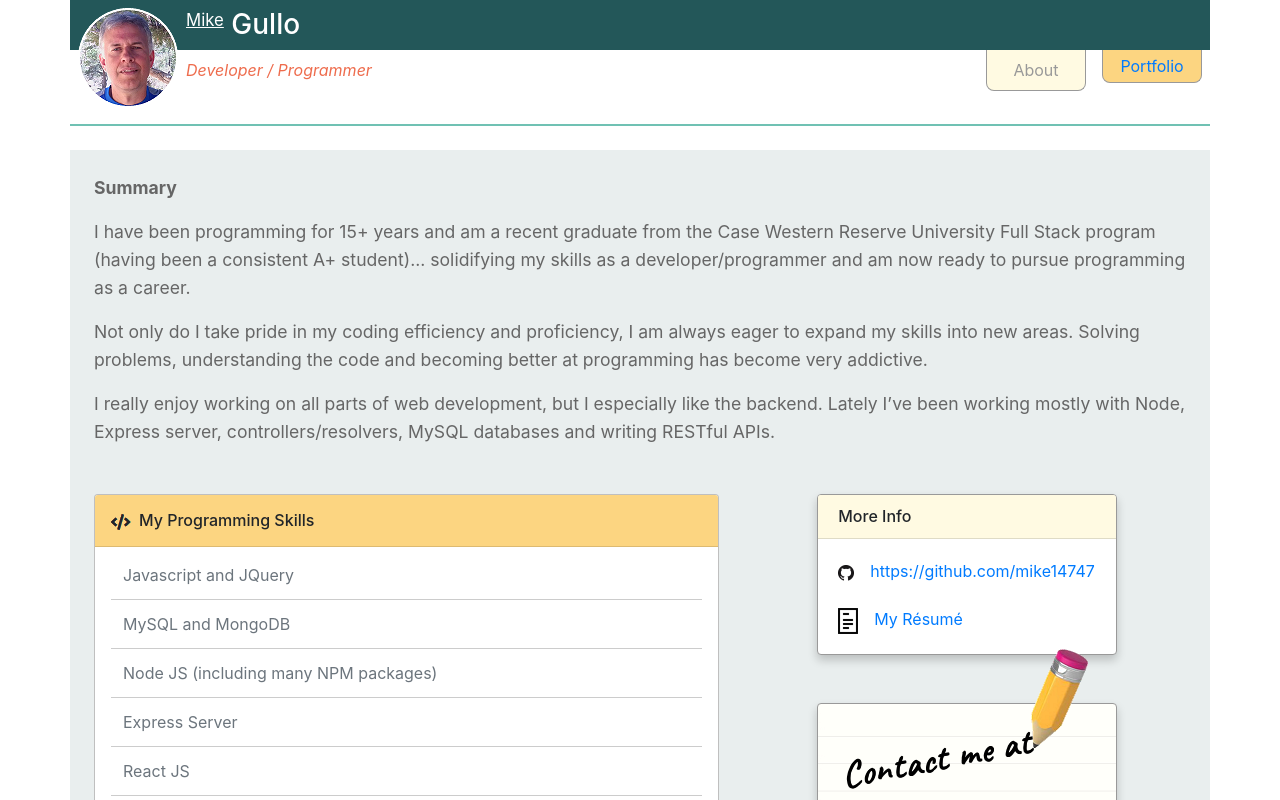
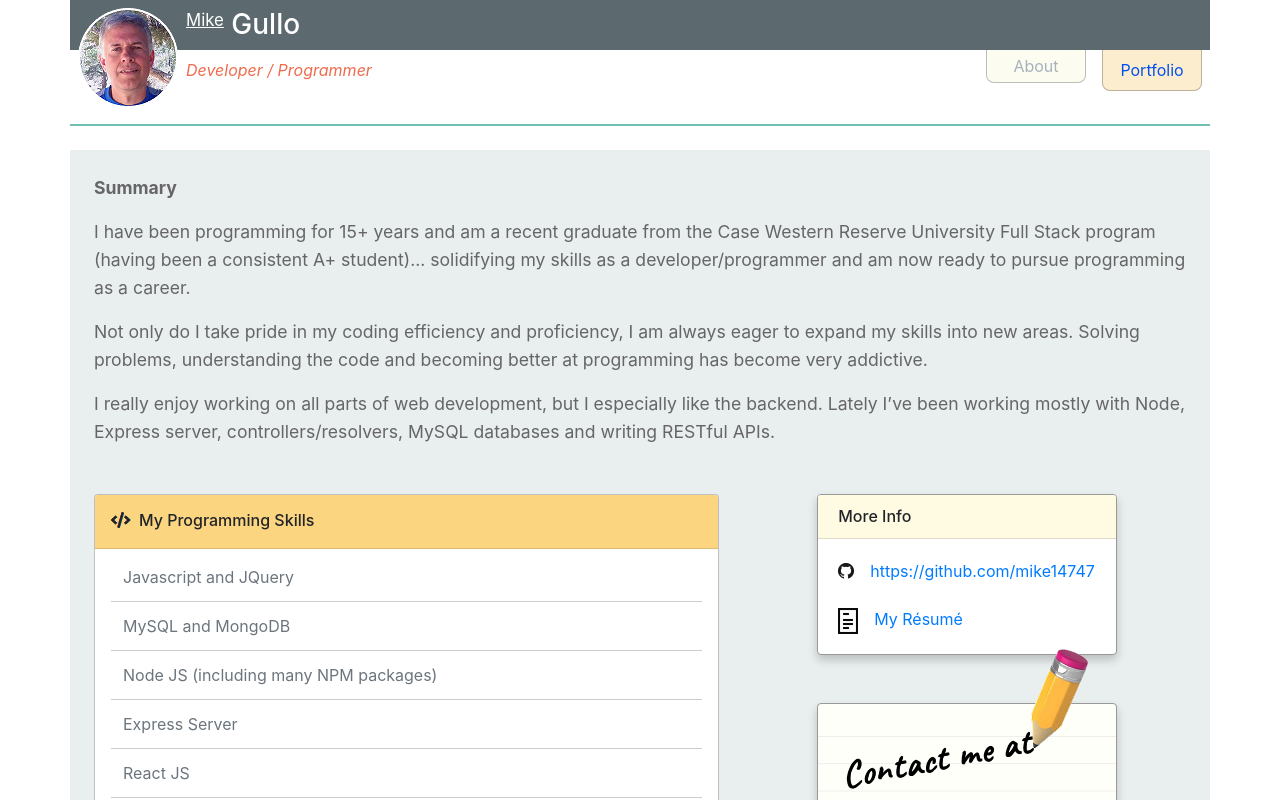
Before and after one commit to mike14747/mike14747.github.io, a React (Create React App) app: page / in a window 1280 px wide. Shown: the top 800 px of the page. Built offline with nearby package versions, Linux system fonts and the light colour scheme.

Commit message:
More tinkering with header and home css.

```diff
--- a/src/components/header/css/header.css
+++ b/src/components/header/css/header.css
@@ -9,7 +9,8 @@
 }
 
 .bg-header {
-    background-color: #235759;
+    /* background-color: #235759; */
+    background-color: #5c696f;
 }
 
 #my-pic {
@@ -20,14 +21,19 @@
 }
 
 .btn-active {
-    background-color: #fcd581;
-    text-decoration: none;
+    background-color: #fcedce;
+    color: #0050ef;
     padding: 0.5rem;
 }
 
+.btn-active:hover {
+    background-color: #fff3d3;
+    color: #003299;
+}
+
 .btn-inactive {
-    background-color: #fffae2;
-    color: #999999;
+    background-color: #fcfcf0;
+    color: #a7b2bd;
     padding: 0.5rem;
 }
 
@@ -41,6 +47,7 @@
 .btn-wrapper {
     flex: 50%;
     max-width: 50%;
+    text-decoration: none;
 }
 
 #lower-div {
@@ -79,21 +86,21 @@
 
     .nav-btn {
         border-top: 0;
-        border-left: 1px #999999 solid;
-        border-right: 1px #999999 solid;
-        border-bottom: 1px #999999 solid;
+        border-left: 1px solid rgba(0, 0, 0, 0.25);
+        border-right: 1px solid rgba(0, 0, 0, 0.25);
+        border-bottom: 1px solid rgba(0, 0, 0, 0.25);
         border-bottom-left-radius: 0.5rem;
         border-bottom-right-radius: 0.5rem;
     }
 
     .btn-active {
-        padding: 0.25rem 0.75rem;
-        margin: 0 0.5rem 0.5rem 0.5rem;
+        padding: 0.5rem 0.75rem;
+        margin: 0 0.5rem;
     }
 
     .btn-inactive {
-        padding: 0.5rem 0.75rem;
-        margin: 0 0.5rem;
+        padding: 0.25rem 0.75rem;
+        margin: 0 0.5rem 0.5rem 0.5rem;
     }
 
     .btn-active:hover {
--- a/src/components/header/header.js
+++ b/src/components/header/header.js
@@ -20,11 +20,11 @@ const Header = () => {
                 <div id="btn-div">
                     {location.pathname === '/'
                         ? <div className="btn-wrapper"><div className="nav-btn btn-inactive">About</div></div>
-                        : <div className="btn-wrapper"><Link to="/"><div className="nav-btn btn-active">About</div></Link></div>
+                        : <div className="btn-wrapper"><Link to="/" className="text-decoration-none"><div className="nav-btn btn-active">About</div></Link></div>
                     }
                     {location.pathname === '/portfolio'
                         ? <div className="btn-wrapper"><div className="nav-btn btn-inactive">Portfolio</div></div>
-                        : <div className="btn-wrapper"><Link to="/portfolio"><div className="nav-btn btn-active"><div>Portfolio</div></div></Link></div>
+                        : <div className="btn-wrapper"><Link to="/portfolio" className="text-decoration-none"><div className="nav-btn btn-active"><div>Portfolio</div></div></Link></div>
                     }
                 </div>
             </div>
--- a/src/pages/home/home.js
+++ b/src/pages/home/home.js
@@ -34,7 +34,7 @@ const Home = () => {
             <div className="row my-4">
                 <div className="col-md-7">
                     <div className="my-card mt-2 mb-4">
-                        <h6 className="my-card-header px-3 py-3 m-0"><img src={codeIcon} alt="My Programming Skills" className="mr-2" />My Programming Skills</h6>
+                        <h6 className="my-card-header px-3 py-3 m-0"><img src={codeIcon} alt="My Programming Skills" className="mb-1 mr-2" />My Programming Skills</h6>
                         <div className="my-card-body p-3 bg-white text-secondary">
                             {Skills && Skills.length > 0 &&
                                 Skills.map((skill, index) => (
@@ -51,7 +51,7 @@ const Home = () => {
                         </div>
                         <div className="cards-right-body">
                             <div className="mb-4">
-                                <img src={githubIcon} alt="Me on GitHub" className="mr-3" /><a href="https://github.com/mike14747" target="_blank" rel="noopener noreferrer">https://github.com/mike14747</a>
+                                <img src={githubIcon} alt="Me on GitHub" className="mb-1 mr-3" /><a href="https://github.com/mike14747" target="_blank" rel="noopener noreferrer">https://github.com/mike14747</a>
                             </div>
                             <div>
                                 <img src={articleIcon} alt="View my résumé" className="mr-3" /><a href="resume.pdf" target="_blank">My Résumé</a>
--- a/src/pages/portfolio/css/portfolio.css
+++ b/src/pages/portfolio/css/portfolio.css
@@ -26,7 +26,7 @@
     font-weight: 500;
     padding: 0.75rem 1.25rem;
     margin-bottom: 0;
-    background-color: #ffffff;
+    background-color: #fcfcf0;
     border-bottom: 1px solid rgba(0, 0, 0, 0.25);
     border-radius: calc(0.25rem - 1px) calc(0.25rem - 1px) 0 0;
 }
--- a/src/pages/portfolio/portfolio.js
+++ b/src/pages/portfolio/portfolio.js
@@ -1,6 +1,8 @@
 import React from 'react';
 
 import portfolioItems from './data/portfolio';
+
+import githubIcon from './images/github_icon.png';
 
 import './css/portfolio.css';
 
@@ -25,7 +27,7 @@ const Portfolio = () => {
                                 {item.description}
                             </div>
                             <div className="pic-card-repo">
-                                <a href={item.github_repo} target="_blank" rel="noopener noreferrer">GitHub Repo</a>
+                                <a href={item.github_repo} target="_blank" rel="noopener noreferrer"><img src={githubIcon} alt="GitHub Repo" className="mb-1 mr-2" />GitHub Repo</a>
                             </div>
                             <div className="pic-card-tech">
                                 {item.tech.join(', ')}
```
Also changed, not shown: src/pages/portfolio/images/github_icon.png (added).
